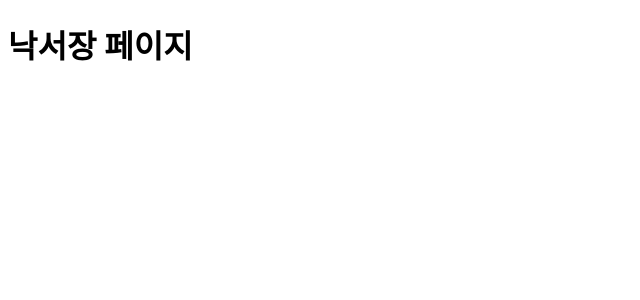
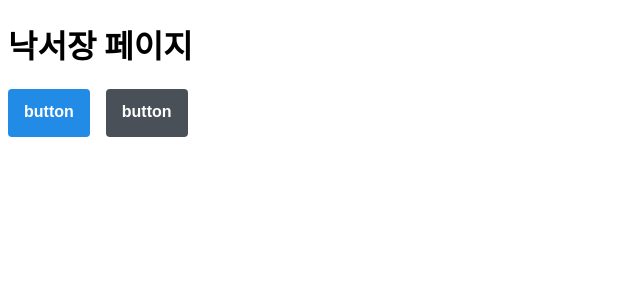
Before and after one commit to TUK-2023-Project/frontend, a React (Create React App) app: page / in a window 1280 px wide. Shown: the top 300 px of the page, without its empty margins (0-640 px from the left). Built offline with nearby package versions, Linux system fonts and the light colour scheme.

Commit message:
feat: sass(scss) 및 관련 기능 설치

```diff
--- a/package.json
+++ b/package.json
@@ -10,10 +10,15 @@
     "@types/node": "^18.11.18",
     "@types/react": "^18.0.27",
     "@types/react-dom": "^18.0.10",
+    "classnames": "^2.3.2",
+    "css-loader": "^6.7.3",
+    "node-sass": "^8.0.0",
     "react": "^18.2.0",
     "react-dom": "^18.2.0",
     "react-router-dom": "^6.8.0",
     "react-scripts": "5.0.1",
+    "sass-loader": "^13.2.0",
+    "style-loader": "^3.3.1",
     "typescript": "^4.9.4",
     "web-vitals": "^2.1.4"
   },
--- a/src/pages/PlaygroudPage.tsx
+++ b/src/pages/PlaygroudPage.tsx
@@ -1,9 +1,13 @@
 import React from "react";
+import classNames from "classnames"; // 조건부로 css 클래스 넣어주는 라이브러리
+import "./PlaygroundPage.scss"; // scss 임포트
 
 function PlaygroudPage() {
   return (
     <div>
       <h1>낙서장 페이지</h1>
+      <button className={classNames("Button", "blue")}>button</button>
+      <button className={classNames("Button", "gray")}>button</button>
     </div>
   );
 }
--- /dev/null
+++ b/src/pages/PlaygroundPage.scss
@@ -0,0 +1,41 @@
+$blue: #228be6; // 주석 선언
+$gray: #495057;
+
+// 반복되는 코드 재사용하는 기능, mixin(sass 기능 중 하나)
+@mixin button-color($color) {
+  background: $color;
+  &:hover {
+    background: lighten($color, 10%);
+  }
+  &:active {
+    background: darken($color, 10%);
+  }
+}
+
+.Button {
+  display: inline-flex;
+  color: white;
+  font-weight: bold;
+  outline: none;
+  border-radius: 4px;
+  border: none;
+  cursor: pointer;
+
+  height: 3rem;
+  padding-left: 1rem;
+  padding-right: 1rem;
+  font-size: 1rem;
+  padding-top: 0.9rem;
+
+  // 색상 관리
+  &.blue {
+    @include button-color($blue);
+  }
+  &.gray {
+    @include button-color(($gray));
+  }
+
+  & + & {
+    margin-left: 1rem;
+  }
+}
```
Also changed, not shown: 1 other file (tests, documents, lock files or other folders).
